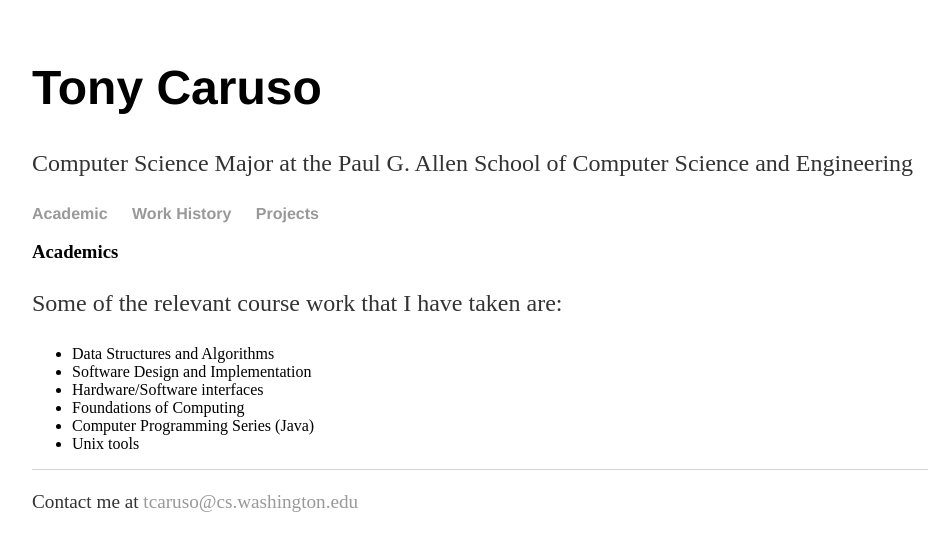
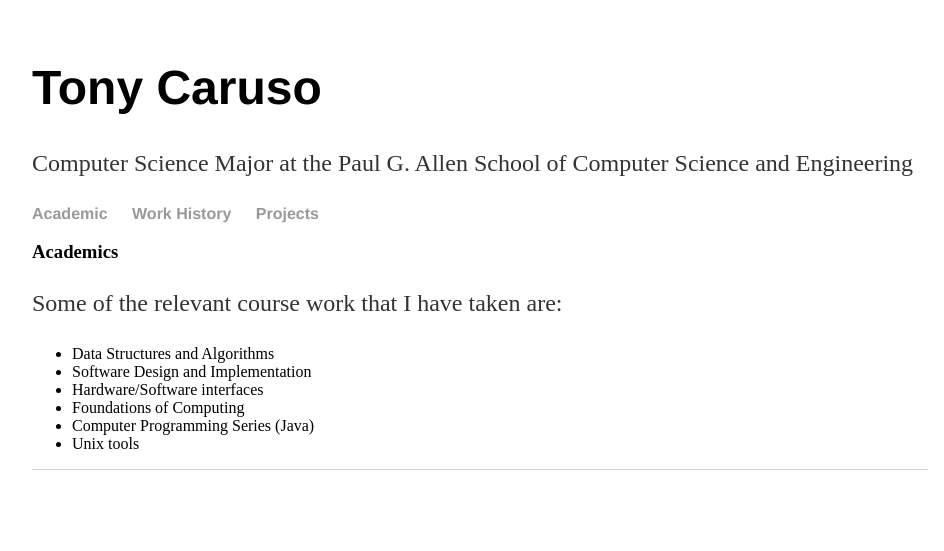
Before and after one commit to tone-y/tone-y.github.io, a Jekyll site: the page built from academics.html, in a window 1280 px wide. Shown: the top 551 px of the page, without its empty margins (160-1104 px from the left). Built offline with Jekyll 4.4.1, drawn with Linux system fonts in a browser that asks for light colours.

Commit message:
Update default.html

```diff
--- a/_layouts/default.html
+++ b/_layouts/default.html
@@ -31,7 +31,7 @@
      {{content}}
 
   <footer>
-     <p>Contact me at <a href="mailto:tcaruso@cs.washington.edu"> tcaruso@cs.washington.edu</a></p>
+     <!---<p>Contact me at <a href="mailto:tcaruso@cs.washington.edu"> tcaruso@cs.washington.edu</a></p> >
   </footer>
  </div>
  </body>
```
